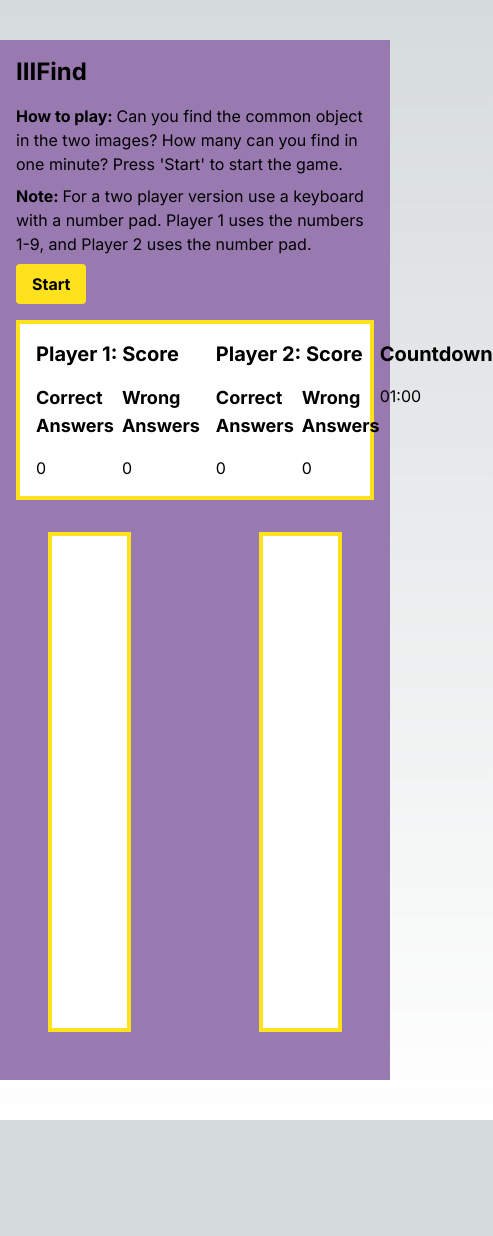
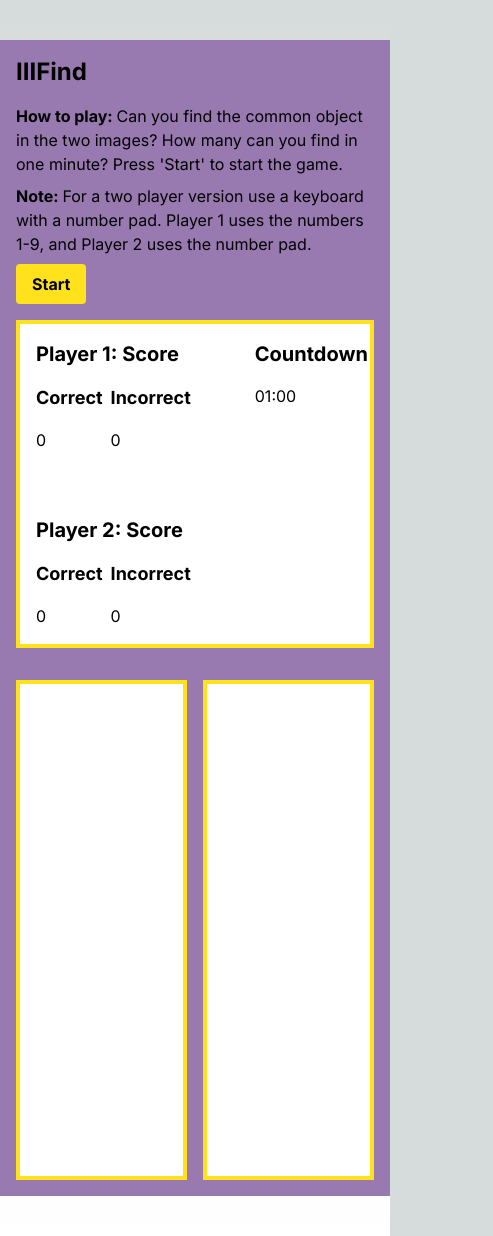
Before and after one commit to CogappLabs/iiifind, a Next.js app: page / in a window 390 px wide. Shown: the whole page, 493 px wide, since content can reach past the window. Before the commit the page ends 1120 px from the top, so only its background shows below. Built offline with nearby package versions, Linux system fonts and the light colour scheme.

Commit message:
Improve responsive styling

```diff
--- a/app/ScoreTracker.js
+++ b/app/ScoreTracker.js
@@ -1,15 +1,15 @@
 const ScoreTracker = ({score, scorePlayerTwo}) => {
     return (
-        <div className="flex gap-4">
+        <div className="flex gap-16 flex-wrap">
             <div>
                 <h2 className="mb-4 text-xl font-bold">Player 1: Score</h2>
                 <div className="flex gap-2">
                     <div>
-                        <h3 className="mb-4 text-lg font-bold">Correct Answers</h3>
+                        <h3 className="mb-4 text-lg font-bold">Correct</h3>
                         <div>{score.correct}</div>
                     </div>
                     <div>
-                        <h3 className="mb-4 text-lg font-bold">Wrong Answers</h3>
+                        <h3 className="mb-4 text-lg font-bold">Incorrect</h3>
                         <div>{score.incorrect}</div>
                     </div>
                 </div>
@@ -18,11 +18,11 @@ const ScoreTracker = ({score, scorePlayerTwo}) => {
                 <h2 className="mb-4 text-xl font-bold">Player 2: Score</h2>
                 <div className="flex gap-2">
                     <div>
-                        <h3 className="mb-4 text-lg font-bold">Correct Answers</h3>
+                        <h3 className="mb-4 text-lg font-bold">Correct</h3>
                         <div>{scorePlayerTwo.correct}</div>
                     </div>
                     <div>
-                        <h3 className="mb-4 text-lg font-bold">Wrong Answers</h3>
+                        <h3 className="mb-4 text-lg font-bold">Incorrect</h3>
                         <div>{scorePlayerTwo.incorrect}</div>
                     </div>
                 </div>
--- a/app/page.js
+++ b/app/page.js
@@ -51,20 +51,20 @@ return (
             <ObjectButtons answer={data.object} score={score} setScore={setScore} scorePlayerTwo={scorePlayerTwo} setScorePlayerTwo={setScorePlayerTwo} setData={setData} disabled={disabled} setDisabled={setDisabled} timeLeft={timeLeft}/>
           )}
 
-          <div className="flex justify-between text-black border-4 border-iiif-yellow bg-white p-4">
+          <div className="flex justify-between gap-16 text-black border-4 border-iiif-yellow bg-white p-4 mb-8">
             <ScoreTracker  score={score} scorePlayerTwo={scorePlayerTwo} />
             <CountdownTimer  start={start} setStart={setStart} setStartText={setStartText} setDisabled={setDisabled} setStartDisabled={setStartDisabled} timeLeft={timeLeft} setTimeLeft={setTimeLeft} />
           </div>
 
-          <div className="flex gap-16">
-            <div className="w-1/2 p-8">
+          <div className="flex gap-4">
+            <div className="w-1/2">
               <div className="w-full min-h-500 border-4 border-iiif-yellow bg-white">
                 {data && (
                   <Openseadragon artworkId={data.imageId1} idPrefix='openseadragon1' />
                 )}
               </div>
             </div>
-            <div className="w-1/2 p-8">
+            <div className="w-1/2">
               <div className="w-full min-h-500 border-4 border-iiif-yellow bg-white">
                 {data && (
                   <Openseadragon artworkId={data.imageId2} idPrefix='openseadragon2' />
```
